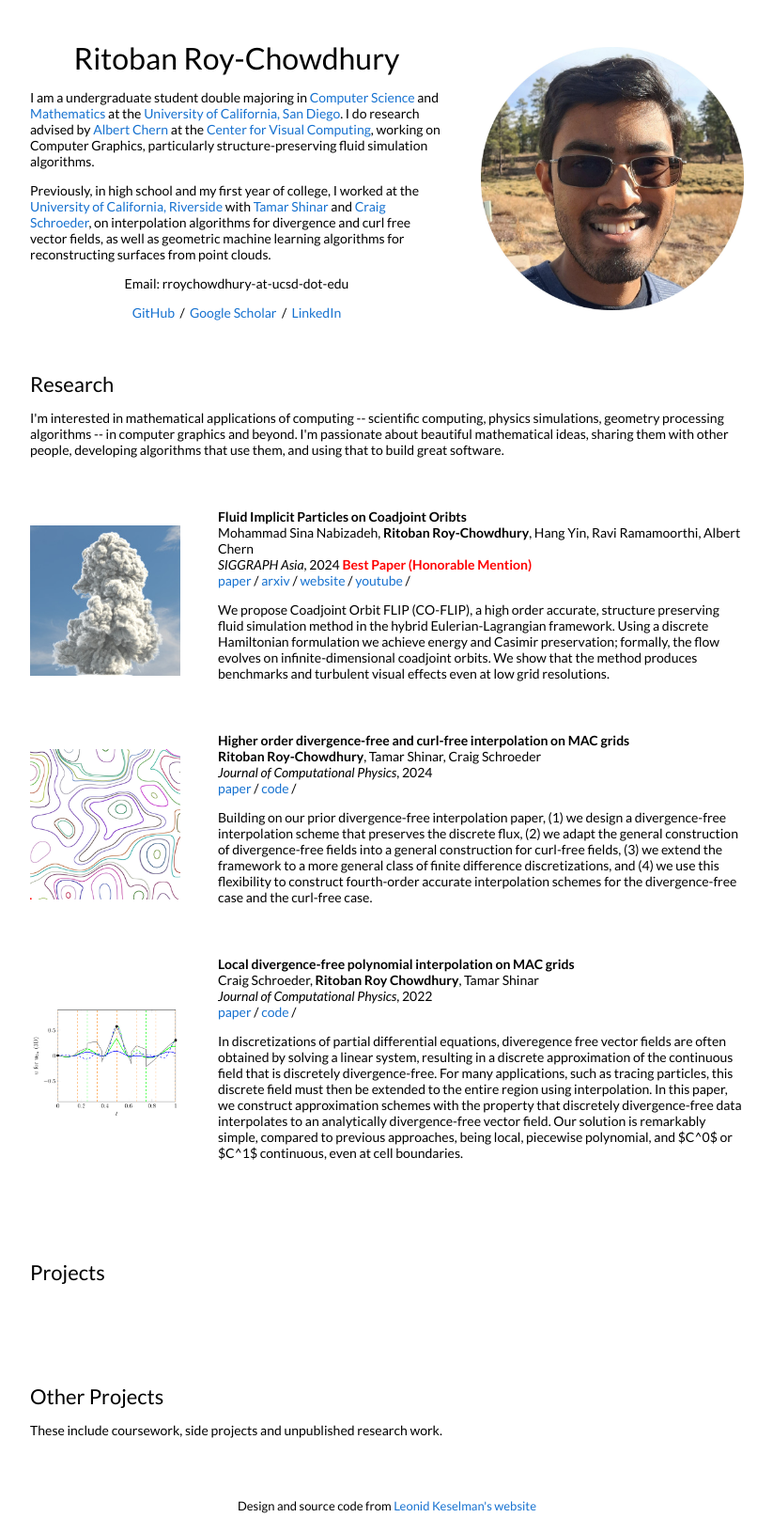
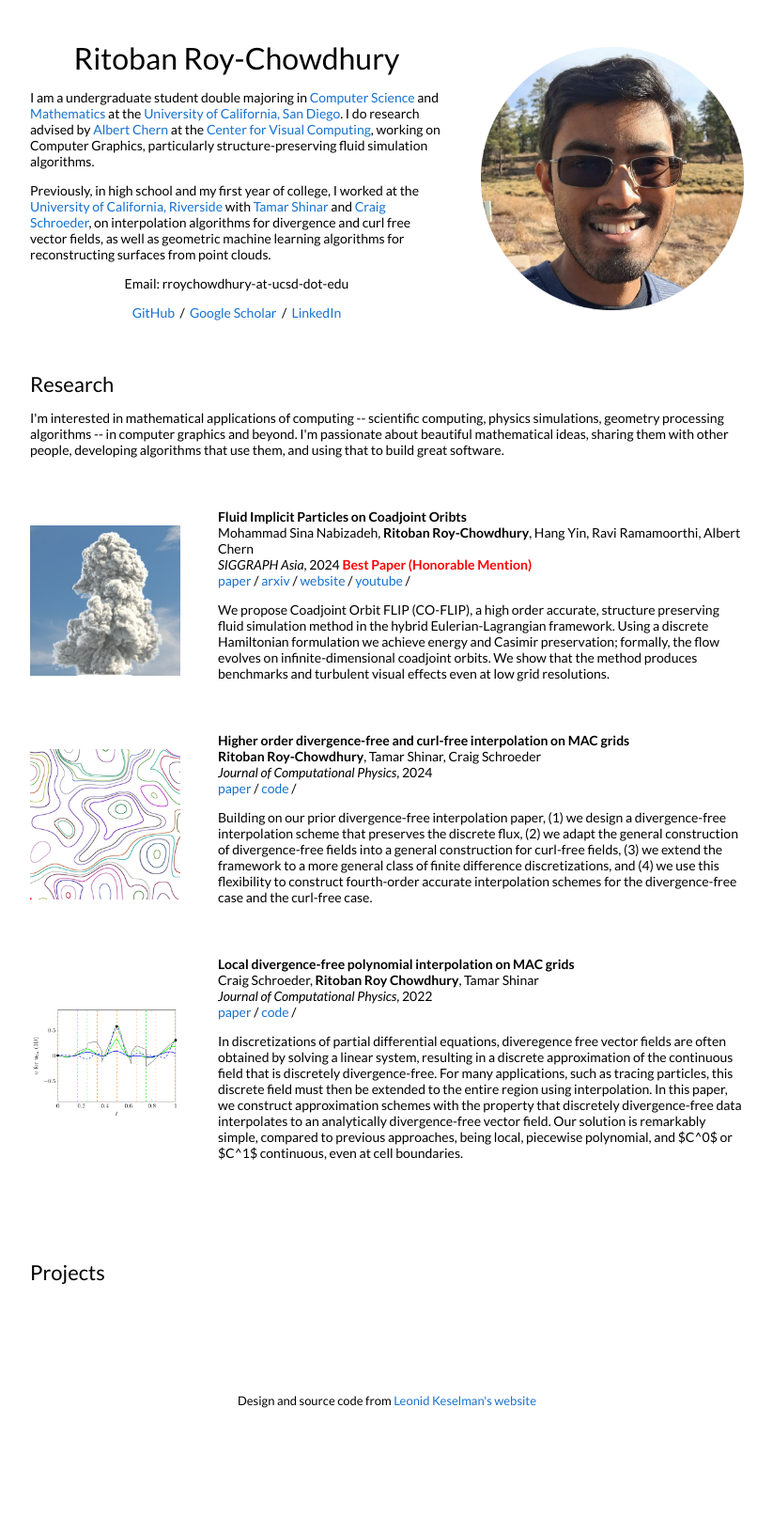
Before and after one commit to ritobanrc/ritobanrc.github.io, a Jekyll site: the page built from _posts/2024-12-01-coflip.md, in a window 1280 px wide. Shown: the whole page at 94% size, without its empty margins (228-1051 px from the left). Built offline with Jekyll 4.4.1, drawn with Linux system fonts in a browser that asks for light colours; after the commit the page ends 1519 px from its top, so only the background shows below that.

```diff
--- a/_layouts/default.html
+++ b/_layouts/default.html
@@ -182,16 +182,16 @@
         <br>
         <br>
         <br>
-        <table style="width:100%;border:0px;border-spacing:0px;border-collapse:separate;margin-right:auto;margin-left:auto;">
-          <tr>
-            <td style="padding:2.5%;width:100%;vertical-align:middle">
-              <h2>Other Projects</h2>
-              <p> These include coursework, side projects and unpublished research work.
-              </p>
-            </td>
-          </tr>
-        </table>
-        <table style="width:100%;border:0px;border-spacing:0px;border-collapse:separate;margin-right:auto;margin-left:auto;">
+        <!--<table style="width:100%;border:0px;border-spacing:0px;border-collapse:separate;margin-right:auto;margin-left:auto;">-->
+          <!--<tr>-->
+            <!--<td style="padding:2.5%;width:100%;vertical-align:middle">-->
+              <!--<h2>Other Projects</h2>-->
+              <!--<p> These include coursework, side projects and unpublished research work. -->
+              <!--</p>-->
+            <!--</td>-->
+          <!--</tr>-->
+        <!--</table>-->
+        <!--<table style="width:100%;border:0px;border-spacing:0px;border-collapse:separate;margin-right:auto;margin-left:auto;">-->
 
           <!--{% for post in site.posts %}-->
           <!--{% for cat in post.categories %}-->
```
Also changed, not shown: _posts/2020-firework.md (added, +10 -0 lines), images/firework_example.png (added).
